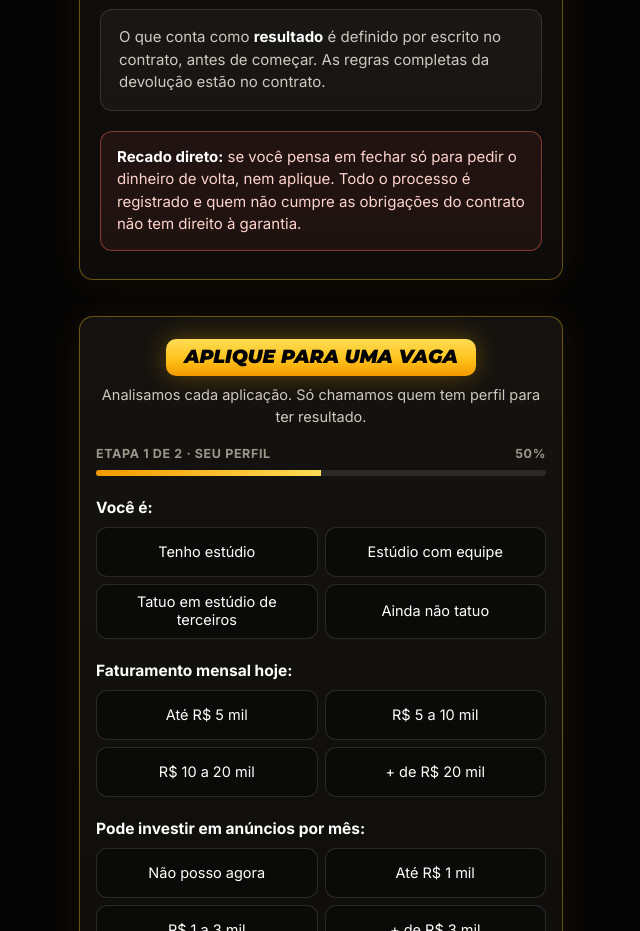
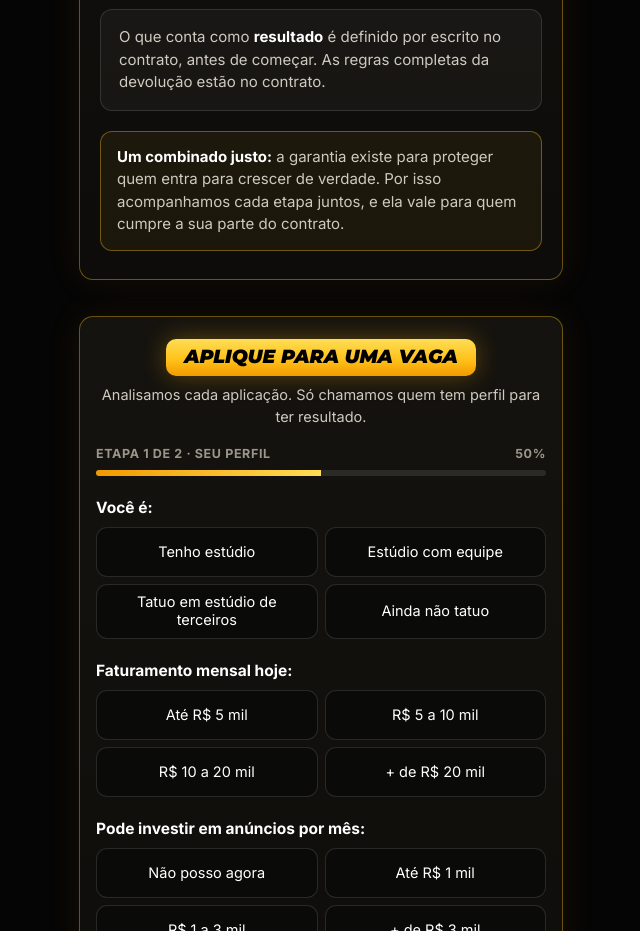
Before and after one commit to MarcuscasteloTattoo/tatuador-de-elite, a plain HTML site: page index.html in a window 1280 px wide. Shown: the part 2120-3051 px from the top of the page, without its empty margins (319-959 px from the left). Drawn offline with Linux system fonts and the light colour scheme.

Commit message:
Suaviza o recado da garantia
Troca o 'Recado direto' por um 'combinado justo' em tom dourado,
mantendo a regra de que a garantia vale para quem cumpre o contrato.

Co-Authored-By: Claude Opus 5.5 <noreply@anthropic.com>
Claude-Session: https://claude.ai/code/session_018BTSNDqHXBFy2DYyqWkzfn

```diff
--- a/index.html
+++ b/index.html
@@ -144,7 +144,7 @@ window.LP_CONFIG = {
   .rules li{display:grid;grid-template-columns:28px 1fr;gap:10px;font-size:15.5px;color:var(--muted)}
   .rules li strong{color:var(--fg)}
   .rules .n{width:28px;height:28px;border-radius:8px;border:1.5px solid var(--gold);display:grid;place-items:center;font-family:var(--display);font-weight:900;font-size:14px;color:var(--gold)}
-  .warn{padding:14px 16px;border-radius:12px;background:rgba(255,107,87,.08);border:1px solid rgba(255,107,87,.45);font-size:15px;color:#FFD4CC}
+  .warn{padding:14px 16px;border-radius:12px;background:rgba(255,194,26,.06);border:1px solid var(--line);font-size:15px;color:var(--muted)}
   .warn strong{color:#fff}
 
   /* formulário */
@@ -276,7 +276,7 @@ window.LP_CONFIG = {
         <li><span class="n">5</span><span><strong>Participa das reuniões</strong> de acompanhamento.</span></li>
       </ol>
       <p class="disc">O que conta como <strong>resultado</strong> é definido por escrito no contrato, antes de começar. As regras completas da devolução estão no contrato.</p>
-      <p class="warn"><strong>Recado direto:</strong> se você pensa em fechar só para pedir o dinheiro de volta, nem aplique. Todo o processo é registrado e quem não cumpre as obrigações do contrato não tem direito à garantia.</p>
+      <p class="warn"><strong>Um combinado justo:</strong> a garantia existe para proteger quem entra para crescer de verdade. Por isso acompanhamos cada etapa juntos, e ela vale para quem cumpre a sua parte do contrato.</p>
     </div>
   </section>
 
```
